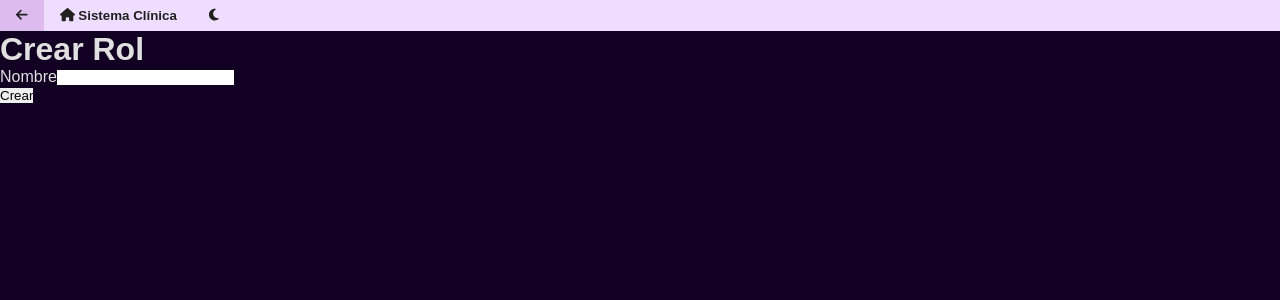
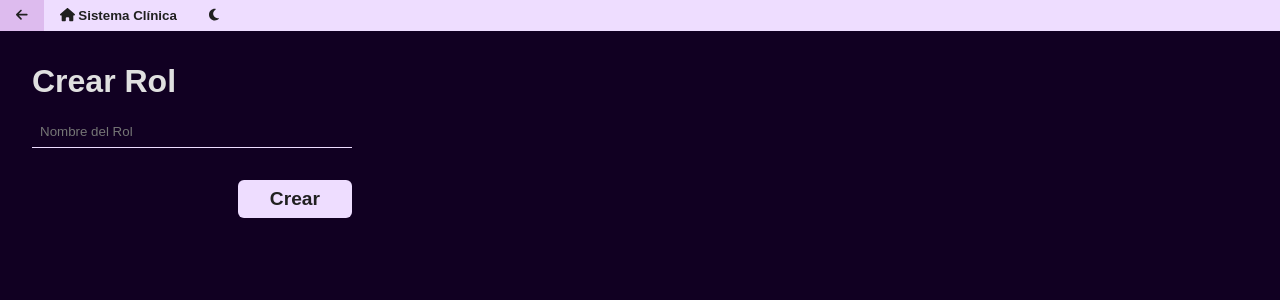
Before and after one commit to Pitanga19/sistema-clinica, a React (Vite) app in the folder front/: page /roles/create in a window 1280 px wide. Shown: the top 300 px of the page. Built offline with nearby package versions, Linux system fonts and the light colour scheme.

Commit message:
Aplicar componentes personalizados a las páginas de roles

```diff
--- a/front/src/modules/superuser/roles/pages/Create/Create.view.tsx
+++ b/front/src/modules/superuser/roles/pages/Create/Create.view.tsx
@@ -1,3 +1,7 @@
+import { MainContainer, FormContainer, InputContainer, ButtonContainer } from "../../../../../shared/components/Containers"
+import { TextInput } from "../../../../../shared/components/Inputs"
+import { NavigationButton } from "../../../../../shared/components/Buttons"
+
 interface RolesCreateViewProps {
     name: string
     error: string | null
@@ -12,23 +16,25 @@ const RolesCreateView = ({
     onSubmit,
 }: RolesCreateViewProps) => {
     return (
-        <div className='main_container'>
+        <MainContainer>
             <h1>Crear Rol</h1>
-            <form onSubmit={onSubmit}>
-                <div>
-                    <label htmlFor='name'>Nombre</label>
-                    <input
+            <FormContainer onSubmit={onSubmit}>
+                <InputContainer>
+                    <TextInput
                         type='text'
                         id='name'
+                        placeholder="Nombre del Rol"
                         value={name}
                         onChange={(e) => onNameChange(e.target.value)}
                         required
                     />
-                </div>
+                </InputContainer>
                 {error && <p className='error'>{error}</p>}
-                <button type='submit'>Crear</button>
-            </form>
-        </div>
+                <ButtonContainer>
+                    <NavigationButton type='submit'>Crear</NavigationButton>
+                </ButtonContainer>
+            </FormContainer>
+        </MainContainer>
     )
 }
 
--- a/front/src/modules/superuser/roles/pages/Detail/Detail.view.tsx
+++ b/front/src/modules/superuser/roles/pages/Detail/Detail.view.tsx
@@ -1,5 +1,7 @@
 import { FontAwesomeIcon } from '@fortawesome/react-fontawesome'
 import { faEdit } from '@fortawesome/free-solid-svg-icons'
+import { MainContainer } from '../../../../../shared/components/Containers'
+import { BaseButton } from '../../../../../shared/components/Buttons'
 import type { Role } from "../../types"
 
 interface RolesDetailViewProps {
@@ -20,14 +22,14 @@ const RolesDetailView = ({
     if (!role) return
 
     return (
-        <div className='main_container'>
+        <MainContainer className='main_container'>
             <h1>Detalles del Rol</h1>
             <h2>{loading ? loadingMsg : role.name}</h2>
-            <button onClick={() => onEdit(role.id)}>
+            <BaseButton onClick={() => onEdit(role.id)}>
                 <FontAwesomeIcon icon={faEdit} />
-            </button>
+            </BaseButton>
             {error && <p className='error'>{error}</p>}
-        </div>
+        </MainContainer>
     )
 }
 
--- a/front/src/modules/superuser/roles/pages/List/List.view.tsx
+++ b/front/src/modules/superuser/roles/pages/List/List.view.tsx
@@ -1,5 +1,8 @@
 import { FontAwesomeIcon } from '@fortawesome/react-fontawesome'
 import { faEye, faEdit, faTrash, faAdd } from '@fortawesome/free-solid-svg-icons'
+import { MainContainer } from '../../../../../shared/components/Containers'
+import { BaseButton, InLineButton, DeleteButton } from '../../../../../shared/components/Buttons'
+import { List, ListItem } from '../../../../../shared/components/Lists'
 import type { Role } from '../../types'
 
 interface RolesListViewProps {
@@ -31,33 +34,33 @@ const RolesListView = ({
         content = <p>No hay roles para mostrar</p>
     } else {
         content = (
-            <ul>
+            <List>
                 {roles.map((role) => (
-                    <li key={role.id}>
+                    <ListItem key={role.id}>
                         {role.name}
-                        <button onClick={() => onView(role.id)}>
+                        <InLineButton onClick={() => onView(role.id)}>
                             <FontAwesomeIcon icon={faEye} />
-                        </button>
-                        <button onClick={() => onEdit(role.id)}>
+                        </InLineButton>
+                        <InLineButton onClick={() => onEdit(role.id)}>
                             <FontAwesomeIcon icon={faEdit} />
-                        </button>
-                        <button onClick={() => onDelete(role.id)}>
+                        </InLineButton>
+                        <DeleteButton onClick={() => onDelete(role.id)}>
                             <FontAwesomeIcon icon={faTrash} />
-                        </button>
-                    </li>
+                        </DeleteButton>
+                    </ListItem>
                 ))}
-            </ul>
+            </List>
         )
     }
 
     return (
-        <div className='main_container'>
+        <MainContainer>
             <h1>Lista de Roles</h1>
-            <button onClick={() => onCreate()}>
+            <BaseButton onClick={() => onCreate()}>
                 Crear Rol <FontAwesomeIcon icon={faAdd} />
-            </button>
+            </BaseButton>
             {content}
-        </div>
+        </MainContainer>
     )
 }
 
--- a/front/src/modules/superuser/roles/pages/Update/Update.view.tsx
+++ b/front/src/modules/superuser/roles/pages/Update/Update.view.tsx
@@ -1,3 +1,6 @@
+import { MainContainer, FormContainer, InputContainer, ButtonContainer } from "../../../../../shared/components/Containers"
+import { TextInput } from "../../../../../shared/components/Inputs"
+import { NavigationButton } from "../../../../../shared/components/Buttons"
 import type { Role, RoleUpdate } from "../../types"
 
 interface RolesUpdateViewProps {
@@ -20,15 +23,15 @@ const RolesUpdateView = ({
     onSubmit,
 }: RolesUpdateViewProps) => {
     return (
-        <div className='main_container'>
+        <MainContainer>
             <h1>Editar Rol</h1>
             <h2>{loading ? loadingMsg : currentRole?.name}</h2>
-            <form onSubmit={onSubmit}>
-                <div>
-                    <label htmlFor='name'>Nombre</label>
-                    <input
+            <FormContainer onSubmit={onSubmit}>
+                <InputContainer>
+                    <TextInput
                         type='text'
                         id='name'
+                        placeholder="Nombre del Rol"
                         onChange={(e) =>
                             onUpdateDataChange({
                                 ...updateData,
@@ -36,11 +39,13 @@ const RolesUpdateView = ({
                             })
                         }
                     />
-                </div>
+                </InputContainer>
                 {error && <p className='error'>{error}</p>}
-                <button type='submit'>Guardar</button>
-            </form>
-        </div>
+                <ButtonContainer>
+                    <NavigationButton type='submit'>Guardar</NavigationButton>
+                </ButtonContainer>
+            </FormContainer>
+        </MainContainer>
     )
 }
 
```
